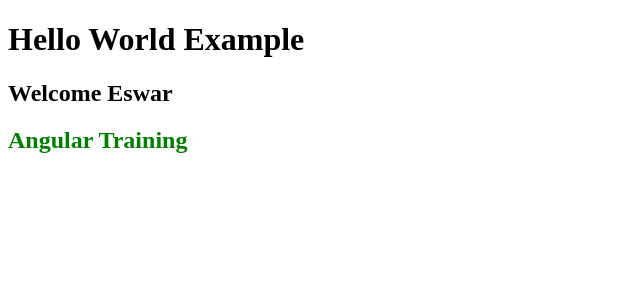
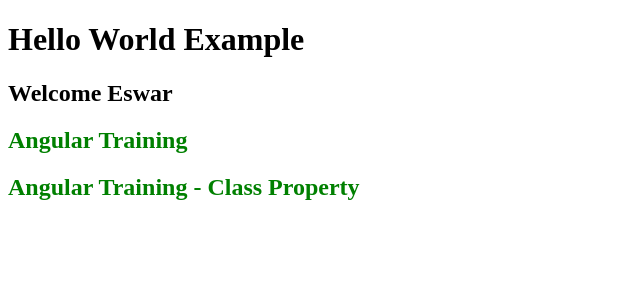
Before and after one commit to eswarpullagan/AngularTraining, an Angular app: page / in a window 1280 px wide. Shown: the top 300 px of the page, without its empty margins (0-640 px from the left). Built offline with nearby package versions, Linux system fonts and the light colour scheme.

Commit message:
Class Property

```diff
--- a/src/app/class-binding/class-binding.component.ts
+++ b/src/app/class-binding/class-binding.component.ts
@@ -5,6 +5,7 @@
   template: `
   <h2>Welcome {{name}}</h2>
   <h2 class="text-success">Angular Training</h2>
+  <h2 [class]="successClass">Angular Training - Class Property</h2>
   `,
   styles:[`
     .text-success{
@@ -20,7 +21,7 @@
 })
 export class ClassBindingComponent implements OnInit {
   name="Eswar"
-
+  successClass="text-success"
   constructor() { }
 
   ngOnInit() {
```
